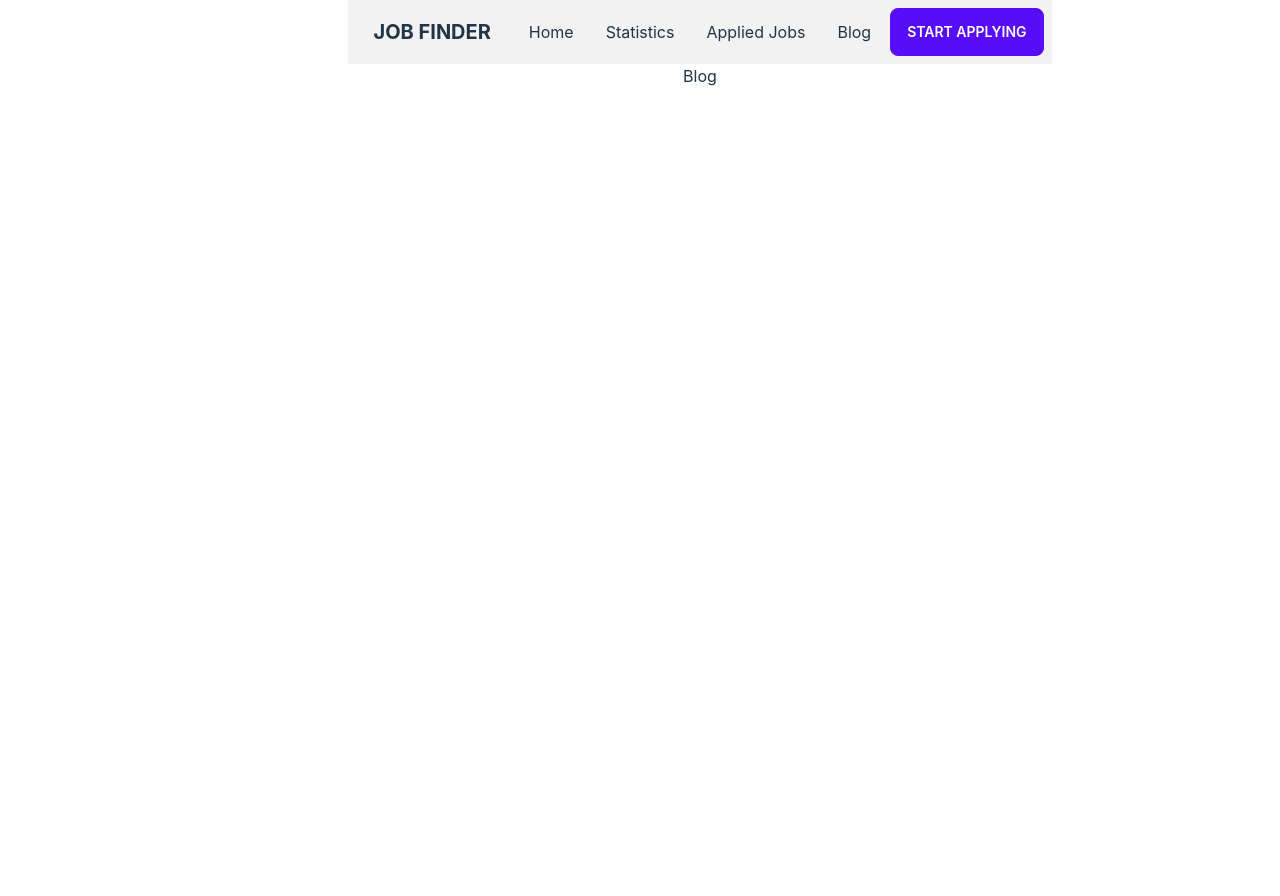
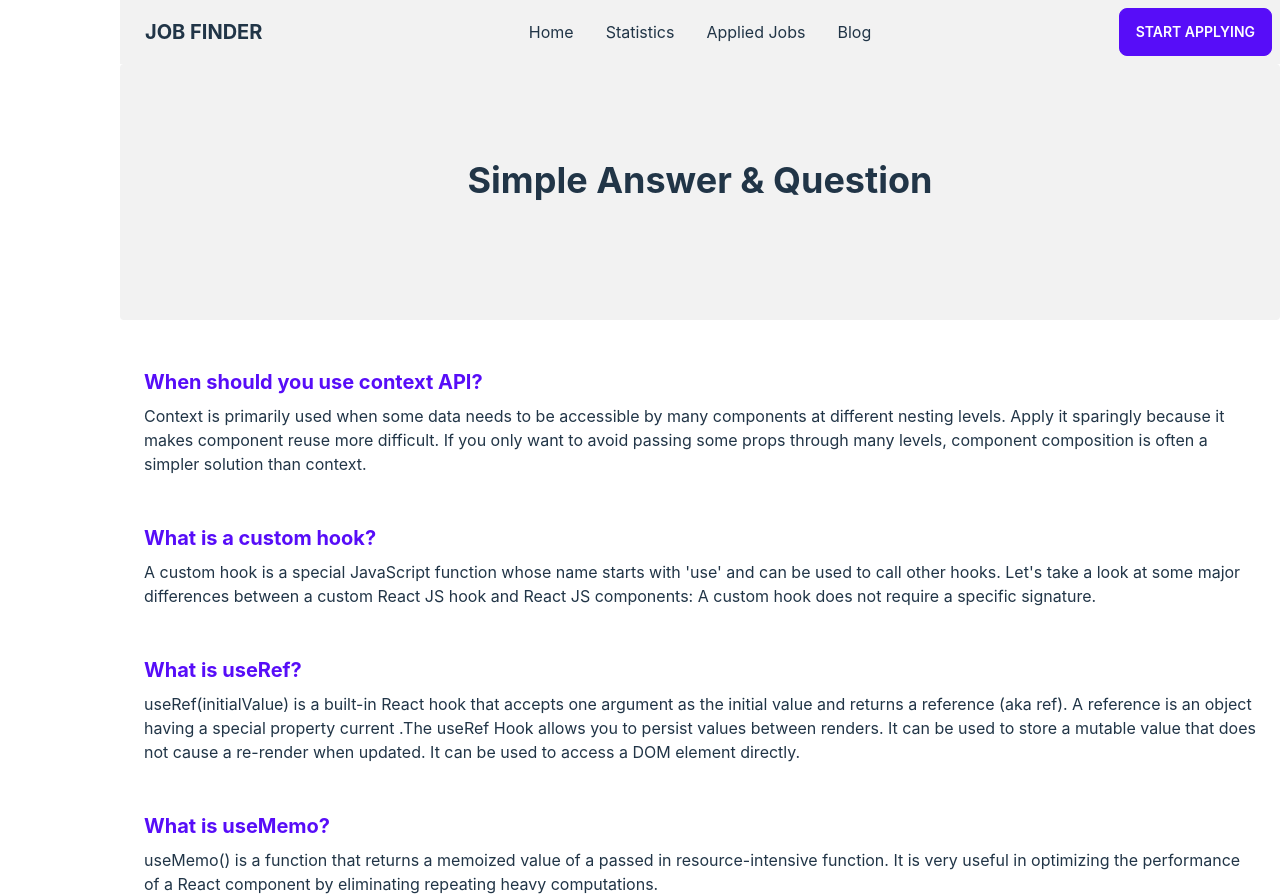
Before and after one commit to ArefinShaon/job-hunting, a React (Vite) app: page /blog in a window 1280 px wide. Before the commit the page ends 800 px from the top, so only its background shows below. Built offline with nearby package versions, Linux system fonts and the light colour scheme.

Commit message:
blog added

```diff
--- a/src/components/Blog/Blog.jsx
+++ b/src/components/Blog/Blog.jsx
@@ -1,11 +1,54 @@
-import React from 'react';
+import React from "react";
+import BlogBanner from "../BlogBanner/BlogBanner";
 
 const Blog = () => {
-    return (
-        <div>
-            <h2>Blog</h2>
-        </div>
-    );
+  return (
+    <div>
+      <BlogBanner></BlogBanner>
+      <div className="mt-12">
+        <h2 className="text-primary text-xl font-bold text-start px-6">
+          When should you use context API?
+        </h2>
+        <p className="mt-2 text-start px-6">
+          Context is primarily used when some data needs to be accessible by
+          many components at different nesting levels. Apply it sparingly
+          because it makes component reuse more difficult. If you only want to
+          avoid passing some props through many levels, component composition is
+          often a simpler solution than context.
+        </p>
+        <h2 className="text-primary text-xl font-bold text-start mt-12 px-6">
+          What is a custom hook?
+        </h2>
+        <p className="mt-2 text-start px-6">
+          {" "}
+          A custom hook is a special JavaScript function whose name starts with
+          'use' and can be used to call other hooks. Let's take a look at some
+          major differences between a custom React JS hook and React JS
+          components: A custom hook does not require a specific signature.{" "}
+        </p>
+        <h2 className="text-primary text-xl font-bold text-start mt-12 px-6">
+          What is useRef?
+        </h2>
+        <p className="mt-2 text-start px-6">
+          useRef(initialValue) is a built-in React hook that accepts one
+          argument as the initial value and returns a reference (aka ref). A
+          reference is an object having a special property current .The useRef
+          Hook allows you to persist values between renders. It can be used to
+          store a mutable value that does not cause a re-render when updated. It
+          can be used to access a DOM element directly.
+        </p>
+        <h2 className="text-primary text-xl font-bold text-start mt-12 px-6">
+          What is useMemo?
+        </h2>
+        <p className="mt-2 text-start px-6">
+          useMemo() is a function that returns a memoized value of a passed in
+          resource-intensive function. It is very useful in optimizing the
+          performance of a React component by eliminating repeating heavy
+          computations.
+        </p>
+      </div>
+    </div>
+  );
 };
 
 export default Blog;
--- /dev/null
+++ b/src/components/BlogBanner/BlogBanner.jsx
@@ -0,0 +1,11 @@
+import React from 'react';
+
+const BlogBanner = () => {
+    return (
+        <div className='rounded bg-base-200 h-64'>
+            <h2 className='text-4xl font-bold py-24'>Simple Answer & Question</h2>
+        </div>
+    );
+};
+
+export default BlogBanner;
```
